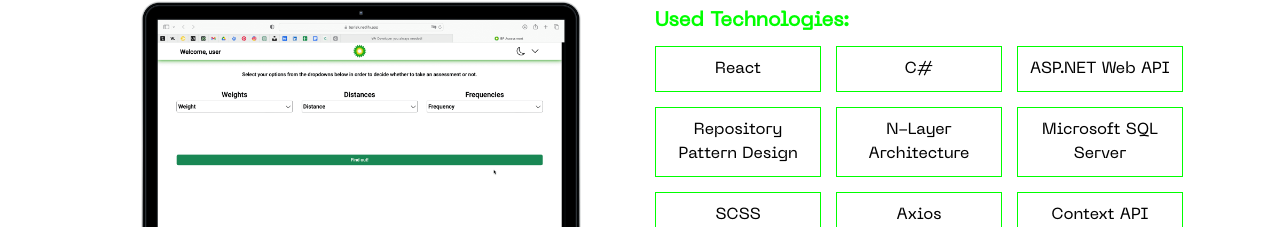
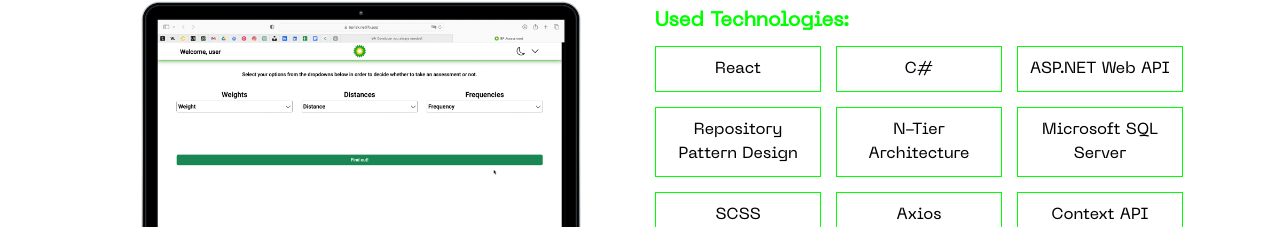
Before and after one commit to al1yew/my_portfolio, a React (Vite) app: page /project/1 in a window 1280 px wide. Shown: the part 236-463 px from the top of the page. Built offline with nearby package versions, Linux system fonts and the light colour scheme.

Commit message:
added project

```diff
--- a/src/constants.jsx
+++ b/src/constants.jsx
@@ -35,6 +35,7 @@ import smallToDO from "./assets/images/smallToDO.png";
 import smallUnsplash from "./assets/images/smallUnsplash.png";
 import smallBP from "./assets/images/smallBP.png";
 import smallPullBear from "./assets/images/smallPullBear.png";
+import smallCeramicCity from "./assets/images/smallCeramicCity.png";
 
 import problem from "./assets/images/newproblem.png";
 import react from "./assets/images/newreact.png";
@@ -237,7 +238,7 @@ export const projects = [
             "C#",
             "ASP.NET Web API",
             "Repository Pattern Design",
-            "N-Layer Architecture",
+            "N-Tier Architecture",
             "Microsoft SQL Server",
             "SCSS",
             "Axios",
@@ -262,7 +263,7 @@ export const projects = [
             "C#",
             "ASP.NET MVC",
             "Repository Pattern Design",
-            "N-Layer Architecture",
+            "N-Tier Architecture",
             "Microsoft SQL Server",
         ],
         link: "https://vinyoxla.az",
@@ -284,7 +285,7 @@ export const projects = [
             "C#",
             "ASP.NET MVC",
             "Repository Pattern Design",
-            "N-Layer Architecture",
+            "N-Tier Architecture",
             "Microsoft SQL Server",
         ],
         link: "https://vasifecom.netlify.com",
@@ -292,6 +293,29 @@ export const projects = [
     },
     {
         id: 4,
+        category: "Full Stack",
+        projectName: "Ceramic City",
+        smallDescription:
+            "E-Commerce catalogue for a popular brand in Azerbaijan",
+        longDescription:
+            "I developed an ASP.NET MVC ecommerce catalogue for a brand selling bathroom furniture and accessories in Baku, Azerbaijan. The website showcases the brand's products and services, as well as its unique value proposition. The application was built using HTML, CSS, JavaScript, ASP.NET, MSSQL, C#, and Entity Framework. It was completed in one month and features a fully responsive design and good SEO optimization. The backend was built using a variety of algorithms, and the UI was built using JavaScript DOM manipulation. The website includes an admin area where users can manage products, orders, and other content. The admin area is also fully responsive, making it easy to use on any device. I am proud of the work I did on this project, and I believe it is a valuable addition to my portfolio. The website is well-designed, functional, and easy to use. It is also SEO-optimized, which will help the brand attract new customers. I am confident that this website will be a valuable asset to the brand, and I am excited to see how it helps them grow their business.",
+        technologies: [
+            "HTML",
+            "SCSS/CSS",
+            "JavaScript",
+            "Jquery",
+            "C#",
+            "ASP.NET MVC",
+            "Repository Pattern Design",
+            "N-Tier Architecture",
+            "Microsoft SQL Server",
+            "Entity Framework"
+        ],
+        link: "https://ceramiccity.az",
+        smallImage: smallCeramicCity,
+    },
+    {
+        id: 5,
         category: "Front End",
         projectName: "To ... List",
         smallDescription:
@@ -303,7 +327,7 @@ export const projects = [
         smallImage: smallToDO,
     },
     {
-        id: 5,
+        id: 6,
         category: "Front End",
         projectName: "Customs Taxes Calculator",
         smallDescription:
@@ -315,7 +339,7 @@ export const projects = [
         smallImage: smallRusum,
     },
     {
-        id: 6,
+        id: 7,
         category: "Full Stack",
         projectName: "Suefa",
         smallDescription:
@@ -334,7 +358,7 @@ export const projects = [
         smallImage: smallSuefa,
     },
     {
-        id: 7,
+        id: 8,
         category: "Front End",
         projectName: "Comfy Sloth",
         smallDescription: "A React-based E-Commerce App, made for portfolio.",
@@ -345,7 +369,7 @@ export const projects = [
         smallImage: smallComfy,
     },
     {
-        id: 8,
+        id: 9,
         category: "Front End",
         projectName: "Bacola",
         smallDescription:
@@ -357,7 +381,7 @@ export const projects = [
         smallImage: smallBacola,
     },
     {
-        id: 9,
+        id: 10,
         category: "Front End",
         projectName: "Cocktails",
         smallDescription:
@@ -369,7 +393,7 @@ export const projects = [
         smallImage: smallCocktails,
     },
     {
-        id: 10,
+        id: 11,
         category: "Front End",
         projectName: "Unsplash Images",
         smallDescription:
@@ -380,17 +404,6 @@ export const projects = [
         link: "https://vasifunsplash.netlify.app/",
         smallImage: smallUnsplash,
     },
-    // {
-    //     id: nanoid(),
-    //     category: "Front End",
-    //     projectName: "Take Color",
-    //     smallDescription: "Generate color shades and gradients with ease.",
-    //     longDescription:
-    //         "Discover the power of color with TakeColor, a versatile web application that simplifies the process of generating color shades and gradients. By simply entering your desired color, TakeColor provides a range of shades and variants, allowing you to explore different color combinations and gradients effortlessly. Whether you're a designer, developer, or simply seeking inspiration, TakeColor empowers you to create visually stunning projects by harnessing the magic of color.",
-    //     technologies: ["HTML", "SCSS/CSS", "JavaScript", "Jquery"],
-    //     link: "https://takecolor.netlify.app/",
-    //     image: "",
-    // },
     {
         id: 11,
         category: "Front End",
```
Also changed, not shown: 1 other file (tests, documents, lock files or other folders).
